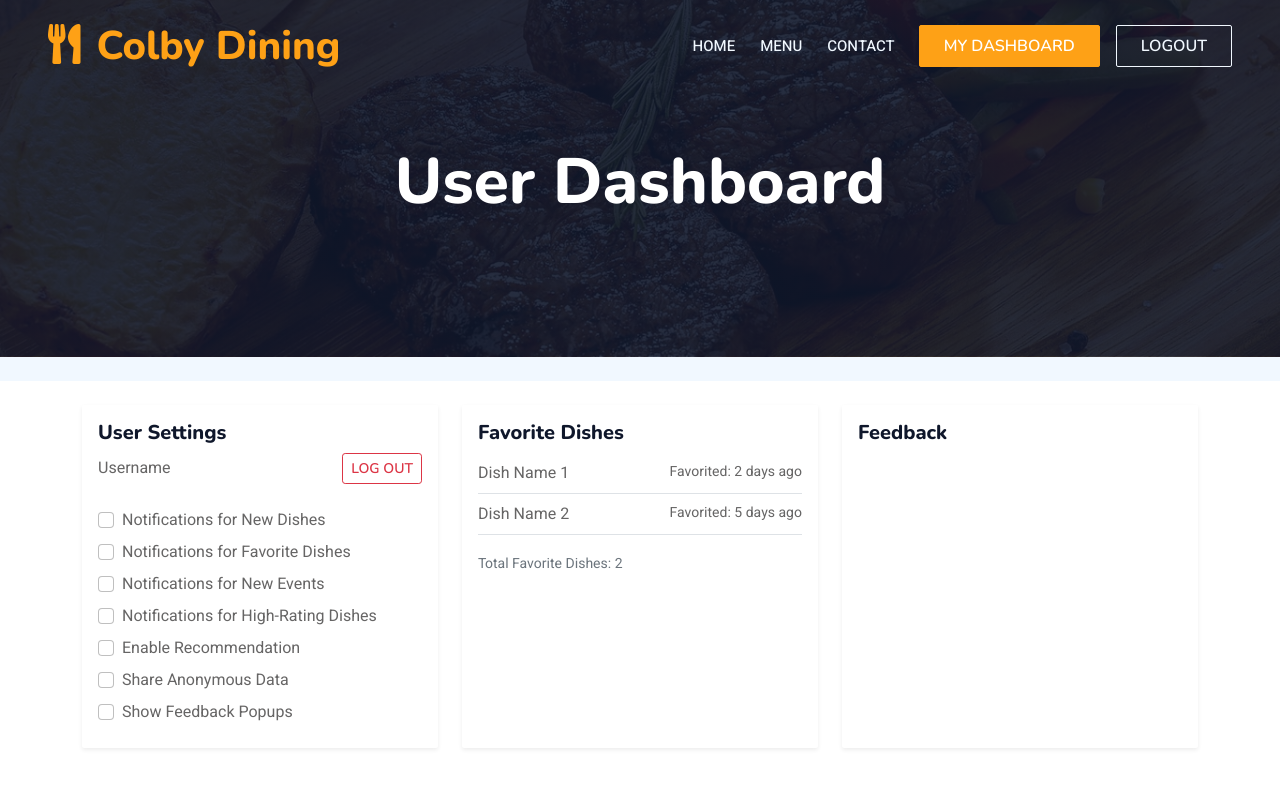
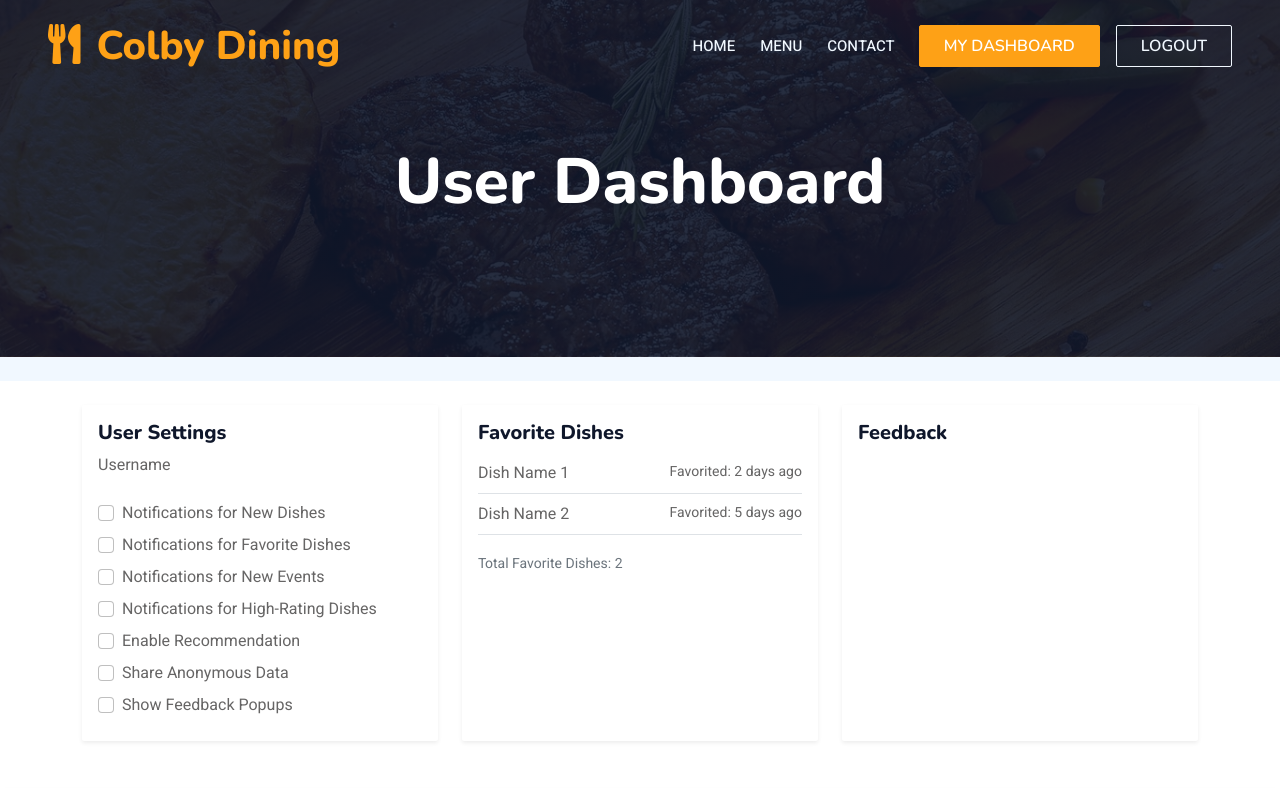
Before and after one commit to cathymonkey/Colby-Dining-App, a Flask app: page /userdashboard in a window 1280 px wide. Shown: the top 788 px of the page. Run offline with Flask 3, Linux system fonts and the light colour scheme; the visitor is signed in with stand-in values (Sample User, id 1); some libraries are stand-ins or nearby versions.

Commit message:
Delete redundant log out button

```diff
--- a/templates/userdashboard.html
+++ b/templates/userdashboard.html
@@ -85,7 +85,6 @@
                             <h5 class="card-title">User Settings</h5>
                             <div class="d-flex justify-content-between align-items-center mb-4">
                                 <span>Username</span>
-                                <a href="login.html" class="btn btn-sm btn-outline-danger">Log Out</a>
                             </div>
 
                             <form>
```
